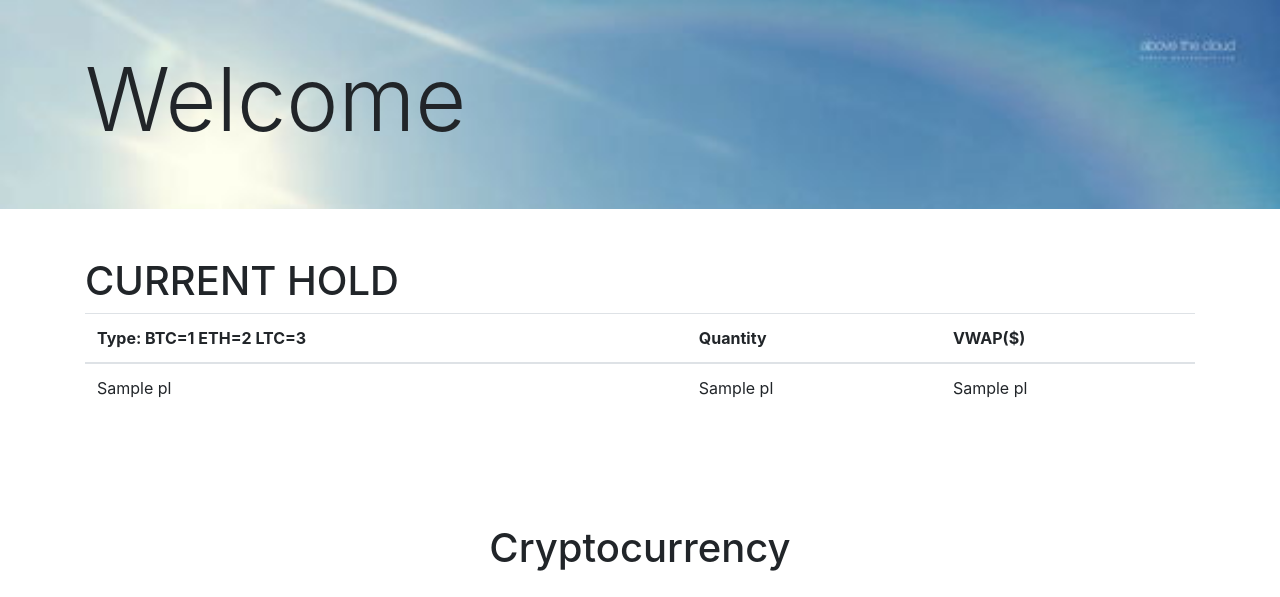
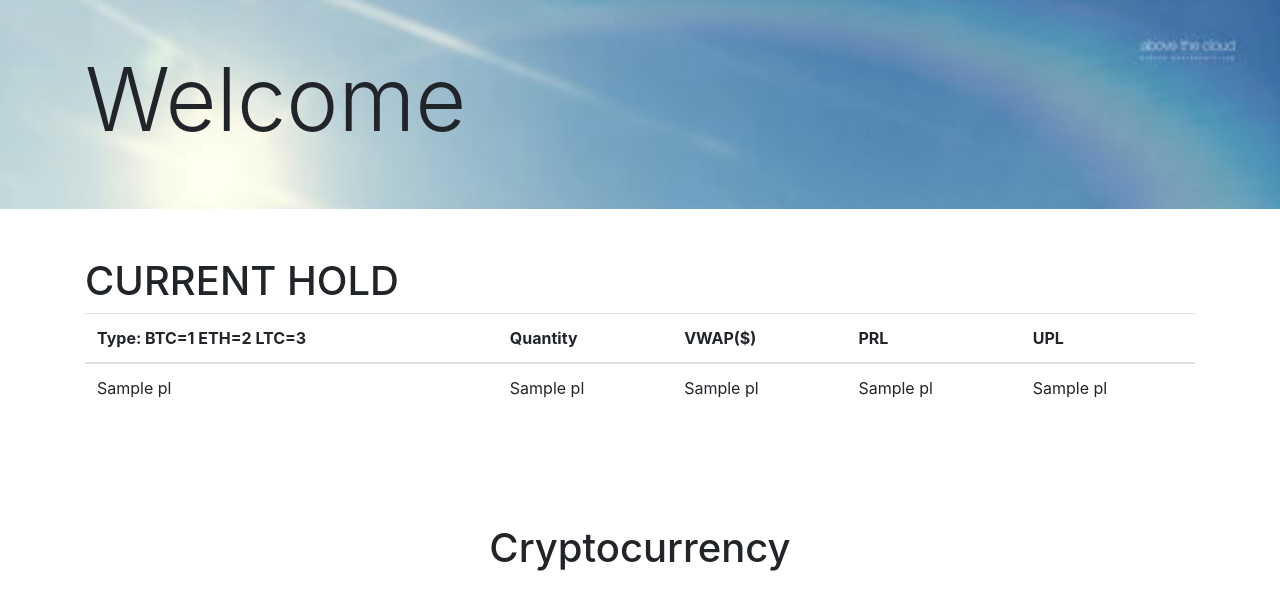
Before and after one commit to MinnL/Westworld, a Flask app: template templates/main.html in a window 1280 px wide. Shown: the part 57-654 px from the top of the page. Run offline with Flask 2, Linux system fonts and the light colour scheme; the template is opened without the code that fills it: most values are stand-ins (such as "Sample title", 1, 10 or a date in 2020); some libraries are stand-ins or nearby versions.

Commit message:
Update main.html

```diff
--- a/templates/main.html
+++ b/templates/main.html
@@ -51,6 +51,8 @@
                   <th>Type: BTC=1 ETH=2 LTC=3</th>
                   <th>Quantity</th>
                   <th>VWAP($)</th>
+                  <th>PRL</th>
+                  <th>UPL</th>
                 </tr>
               </thead>
               <tbody>
@@ -59,6 +61,9 @@
                     <td>{{v[1]}}</td>
                     <td>{{v[2]}}</td>
                     <td>{{v[3]}}</td>
+                    <td>{{v[4]}}</td>
+                    <td>{{v[5]}}</td>
+
                 </tr>
                 {% endfor %}
                 <!-- <tr>
```
